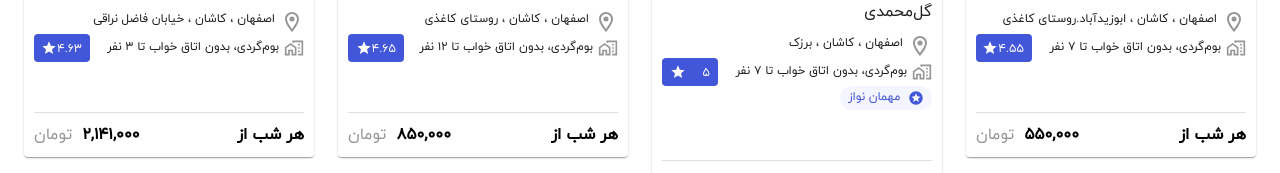
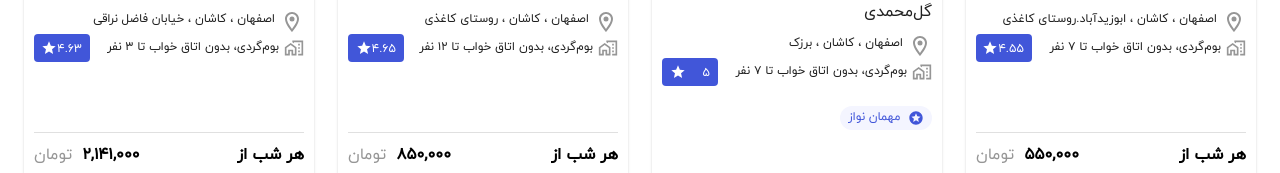
Before and after one commit to Masoudbkhti/Shab, a Next.js app: page /search in a window 1280 px wide. Shown: the part 503-676 px from the top of the page. Built offline with nearby package versions, Linux system fonts and the light colour scheme.

Commit message:
styling hospotable and fastreserve icons on Card component

```diff
--- a/app/components/Card.js
+++ b/app/components/Card.js
@@ -57,7 +57,7 @@ export default function Card({
               <Rate rate={rate} />
             </Box>
           </Box>
-          <Box>
+          <Box sx={{ display: "flex", gap: "10px", marginTop: "20px" }}>
             {fastreserve && <ReservationChip />}
             {hospitable && <HospitableChip />}
           </Box>
```
